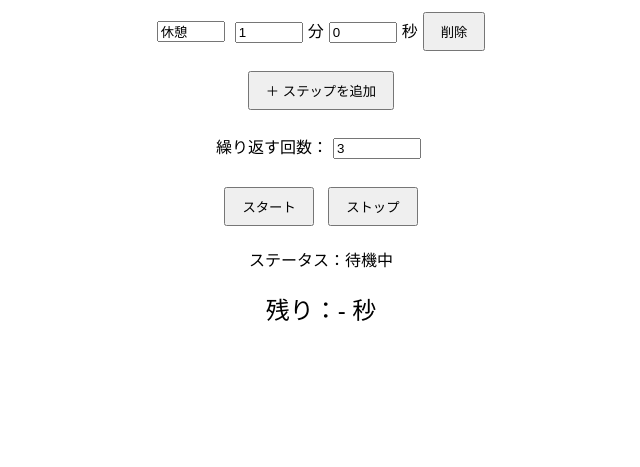
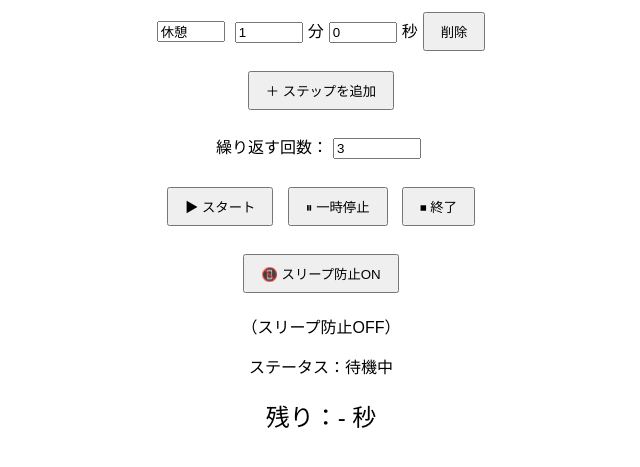
Before and after one commit to koki3211/interval-timer, a plain HTML site: page index.html in a window 1280 px wide. Shown: the part 169-636 px from the top of the page, without its empty margins (319-959 px from the left). Drawn offline with Linux system fonts and the light colour scheme.

Commit message:
スリープ防止と一時停止・終了ボタンの追加

```diff
--- a/index.html
+++ b/index.html
@@ -5,13 +5,6 @@
   <title>インターバルタイマー</title>
   <meta name="viewport" content="width=device-width, initial-scale=1.0">
   <link rel="stylesheet" href="style.css">
-  <link rel="manifest" href="manifest.json">
-<meta name="theme-color" content="#2196f3">
-<script>
-  if ('serviceWorker' in navigator) {
-    navigator.serviceWorker.register('service-worker.js');
-  }
-</script>
 </head>
 <body>
   <h1>インターバルタイマー</h1>
@@ -22,8 +15,13 @@
   <label>繰り返す回数：<input id="rounds" type="number" value="3" /></label>
   <br><br>
 
-  <button onclick="startTimer()">スタート</button>
-  <button onclick="stopTimer()">ストップ</button>
+  <button onclick="startTimer()">▶ スタート</button>
+  <button onclick="pauseTimer()">⏸ 一時停止</button>
+  <button onclick="stopTimer()">⏹ 終了</button>
+  <br><br>
+
+  <button onclick="enableWakeLock()">📵 スリープ防止ON</button>
+  <p id="wakelock-status">（スリープ防止OFF）</p>
 
   <p id="status">ステータス：待機中</p>
   <p id="countdown">残り：- 秒</p>
```
